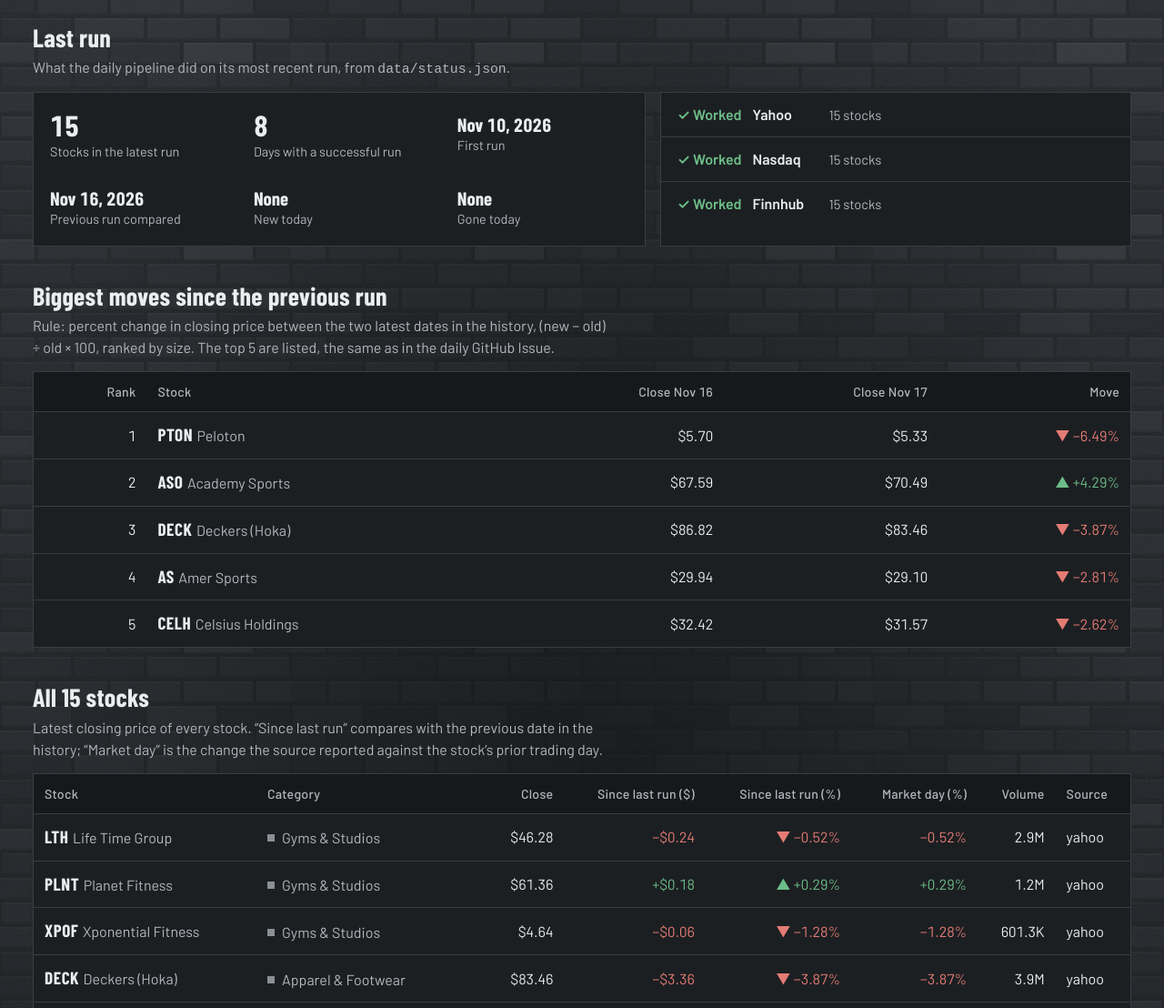
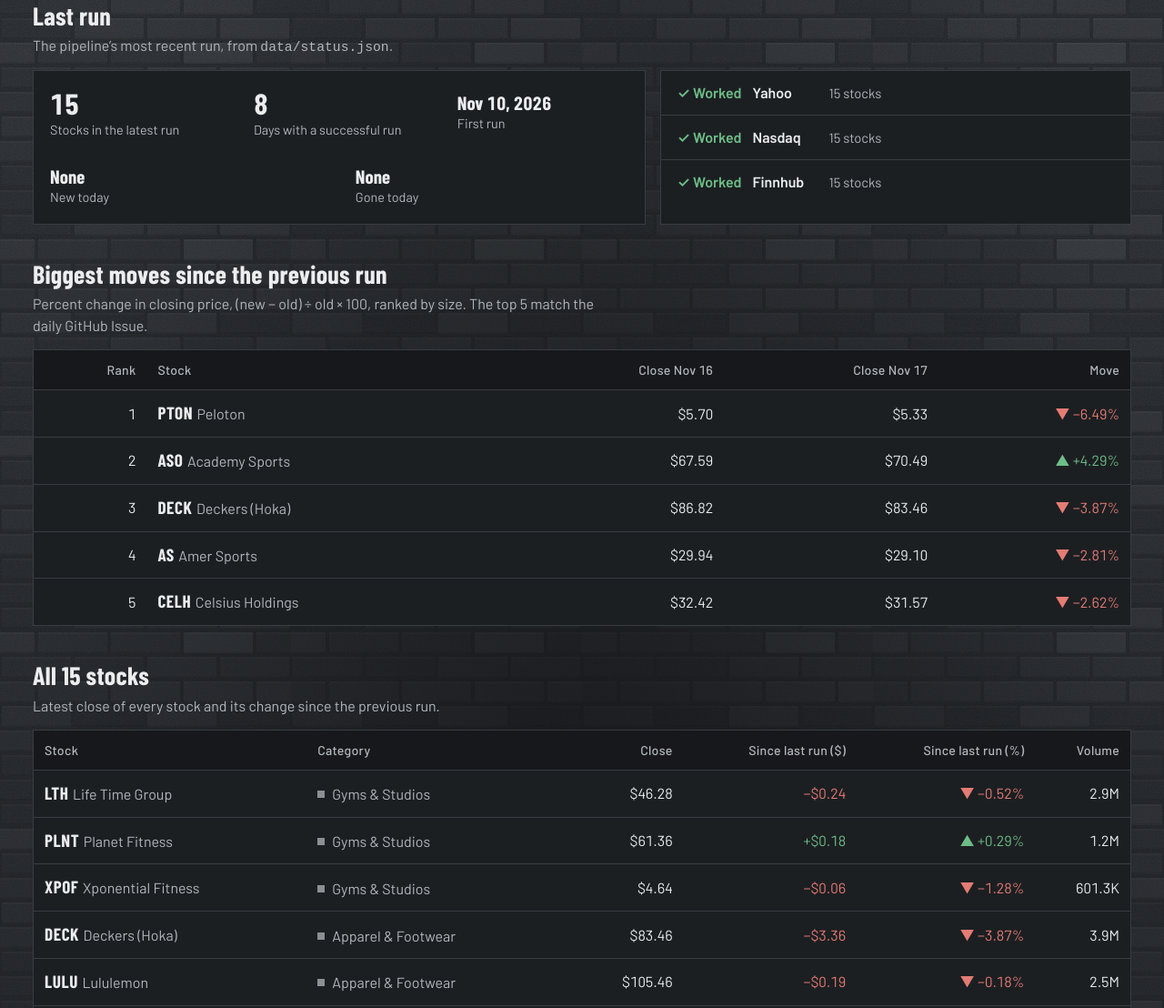
Before and after one commit to plarin-star/data-trackerPL, a plain HTML site: page index.html in a window 1280 px wide. Shown: the part 468-1576 px from the top of the page at 91% size. Drawn offline with Linux system fonts and the light colour scheme.

Commit message:
Today: drop repeated info (market-day column equals since-last-run on trading days; source column, previous date and history span are shown elsewhere)
Co-Authored-By: Claude Opus 5.5 <noreply@anthropic.com>
Claude-Session: https://claude.ai/code/session_019539ArGZVfxF9FNwkUjojx

```diff
--- a/assets/style.css
+++ b/assets/style.css
@@ -184,6 +184,7 @@ th[aria-sort] { color: var(--ink); box-shadow: inset 0 -2px 0 var(--ink); }
 /* ---------- form controls ---------- */
 .controls { display: flex; flex-wrap: wrap; gap: 12px 16px; align-items: end; margin-bottom: 16px; }
 .field { display: flex; flex-direction: column; gap: 5px; font-size: 0.88rem; color: var(--ink-2); }
+.field[hidden] { display: none; }
 input[type="search"], input[type="number"], select {
   font: 400 1rem var(--body); color: var(--ink); background: var(--surface-2);
   border: 1px solid var(--line); border-radius: 0; padding: 8px 10px; min-height: 42px;
@@ -245,9 +246,10 @@ details.numbers table { margin-top: 8px; font-size: 0.92rem; }
 /* ---------- Today: run status ---------- */
 .run-grid { display: grid; grid-template-columns: 1.3fr 1fr; gap: var(--gap); }
 @media (max-width: 760px) { .run-grid { grid-template-columns: 1fr; } }
-.stat-list { display: grid; grid-template-columns: repeat(3, 1fr); padding: 6px 0; }
-@media (max-width: 480px) { .stat-list { grid-template-columns: repeat(2, 1fr); } }
-.stat { padding: 12px 18px; }
+.stat-list { display: grid; grid-template-columns: repeat(6, 1fr); padding: 6px 0; }
+.stat { padding: 12px 18px; grid-column: span 2; }
+.stat:nth-child(n+4) { grid-column: span 3; }  /* 3 on the first row, 2 on the second */
+@media (max-width: 480px) { .stat-list { grid-template-columns: repeat(2, 1fr); } .stat, .stat:nth-child(n+4) { grid-column: auto; } }
 .stat .v { font-family: var(--display); font-weight: 700; font-size: 2rem; line-height: 1.1; }
 .stat .k { color: var(--ink-2); font-size: 0.9rem; }
 .stat .v.small { font-size: 1.3rem; padding-top: 6px; }
--- a/assets/today.js
+++ b/assets/today.js
@@ -6,7 +6,7 @@
   const { el } = F;
   const TOP_N = 5; // same number the daily issue lists
 
-  function scoreboard(m, rows, status) {
+  function scoreboard(m) {
     const box = document.getElementById("scoreboard");
     box.replaceChildren();
     const top = m.moves[0];
@@ -48,14 +48,13 @@
     }
   }
 
-  function counts(status, m) {
+  function counts(status) {
     const box = document.getElementById("counts");
     const stat = (v, k, small) => el("div", { class: "stat" }, el("div", { class: "v num" + (small ? " small" : ""), text: v }), el("div", { class: "k", text: k }));
     box.replaceChildren(
       stat(String(status.items), "Stocks in the latest run"),
       stat(String(status.days_with_success), "Days with a successful run"),
       stat(F.fmtDate(status.first_run_date), "First run", true),
-      stat(F.fmtDate(m.previousDate), "Previous run compared", true),
       stat(status.new_today.length ? status.new_today.join(", ") : "None", "New today", true),
       stat(status.gone_today.length ? status.gone_today.join(", ") : "None", "Gone today", true),
     );
@@ -73,7 +72,7 @@
   function movesTable(m) {
     const box = document.getElementById("moves");
     const lead = document.getElementById("moves-lead");
-    lead.textContent = "Rule: percent change in closing price between the two latest dates in the history, (new − old) ÷ old × 100, ranked by size. The top " + TOP_N + " are listed, the same as in the daily GitHub Issue.";
+    lead.textContent = "Percent change in closing price, (new − old) ÷ old × 100, ranked by size. The top " + TOP_N + " match the daily GitHub Issue.";
     if (!m.previousDate) {
       box.replaceChildren(el("p", { class: "empty", text: "There is only one day in the history so far, so there is nothing to compare with yet. The first moves appear after the next run." }));
       return;
@@ -103,6 +102,7 @@
 
   function latestTable(m) {
     const box = document.getElementById("latest");
+    document.getElementById("all-h").textContent = "All " + Object.keys(m.latest).length + " stocks";
     const list = Object.values(m.latest).sort((a, b) =>
       F.CATEGORIES.findIndex((c) => c.name === a.category) - F.CATEGORIES.findIndex((c) => c.name === b.category) || a.item_id.localeCompare(b.item_id));
     const body = list.map((r) => {
@@ -113,9 +113,7 @@
         el("td", { class: "n", text: F.fmtMoney(r.close) }),
         el("td", { class: "n " + F.dirClass(mv && mv.change), text: mv ? F.fmtSignedMoney(mv.change) : "—" }),
         el("td", { class: "n " + F.dirClass(mv && mv.move_pct), text: mv ? F.arrow(mv.move_pct) + F.fmtPct(mv.move_pct) : "—" }),
-        el("td", { class: "n " + F.dirClass(r.change_pct), text: F.fmtPct(r.change_pct) }),
-        el("td", { class: "n", text: F.fmtCompact(r.volume) }),
-        el("td", { text: r.source }));
+        el("td", { class: "n", text: F.fmtCompact(r.volume) }));
     });
     box.replaceChildren(el("table", {},
       el("caption", { class: "visually-hidden", text: "Latest values of every stock" }),
@@ -124,18 +122,15 @@
         el("th", { class: "n", scope: "col", text: "Close" }),
         el("th", { class: "n", scope: "col", text: "Since last run ($)" }),
         el("th", { class: "n", scope: "col", text: "Since last run (%)" }),
-        el("th", { class: "n", scope: "col", text: "Market day (%)" }),
-        el("th", { class: "n", scope: "col", text: "Volume" }),
-        el("th", { scope: "col", text: "Source" }))),
+        el("th", { class: "n", scope: "col", text: "Volume" }))),
       el("tbody", {}, body)));
   }
 
   F.loadData().then(({ rows, status }) => {
     const m = F.computeMoves(rows);
-    document.getElementById("last-run").textContent =
-      "Last run " + F.fmtTime(status.run_time) + " · history covers " + F.dates(rows).length + " day" + (F.dates(rows).length === 1 ? "" : "s") + ", " + F.fmtDate(status.first_run_date) + " to " + F.fmtDate(m.latestDate) + ".";
-    scoreboard(m, rows, status);
-    counts(status, m);
+    document.getElementById("last-run").textContent = "Last run " + F.fmtTime(status.run_time);
+    scoreboard(m);
+    counts(status);
     sources(status);
     movesTable(m);
     latestTable(m);
--- a/index.html
+++ b/index.html
@@ -9,7 +9,7 @@
   <link rel="manifest" href="manifest.webmanifest">
   <link rel="icon" href="icons/favicon-64.png" type="image/png">
   <link rel="apple-touch-icon" href="icons/apple-touch-icon.png">
-  <link rel="stylesheet" href="assets/style.css?v=4">
+  <link rel="stylesheet" href="assets/style.css?v=5">
 </head>
 <body>
   <nav class="nav" aria-label="Main">
@@ -35,7 +35,7 @@
 
     <section class="section" aria-labelledby="run-h">
       <h2 id="run-h">Last run</h2>
-      <p class="lead">What the daily pipeline did on its most recent run, from <code>data/status.json</code>.</p>
+      <p class="lead">The pipeline’s most recent run, from <code>data/status.json</code>.</p>
       <div class="run-grid">
         <div class="panel stat-list" id="counts"></div>
         <div class="panel" id="sources"></div>
@@ -50,13 +50,13 @@
 
     <section class="section" aria-labelledby="all-h">
       <h2 id="all-h">All 15 stocks</h2>
-      <p class="lead">Latest closing price of every stock. “Since last run” compares with the previous date in the history; “Market day” is the change the source reported against the stock’s prior trading day.</p>
+      <p class="lead">Latest close of every stock and its change since the previous run.</p>
       <div class="panel table-wrap" id="latest"></div>
     </section>
 
     <p class="footer">Data: Yahoo Finance, Nasdaq and Finnhub, collected once a day by GitHub Actions. Not investment advice.</p>
   </main>
-  <script src="assets/app.js?v=4"></script>
-  <script src="assets/today.js?v=4"></script>
+  <script src="assets/app.js?v=5"></script>
+  <script src="assets/today.js?v=5"></script>
 </body>
 </html>
```
